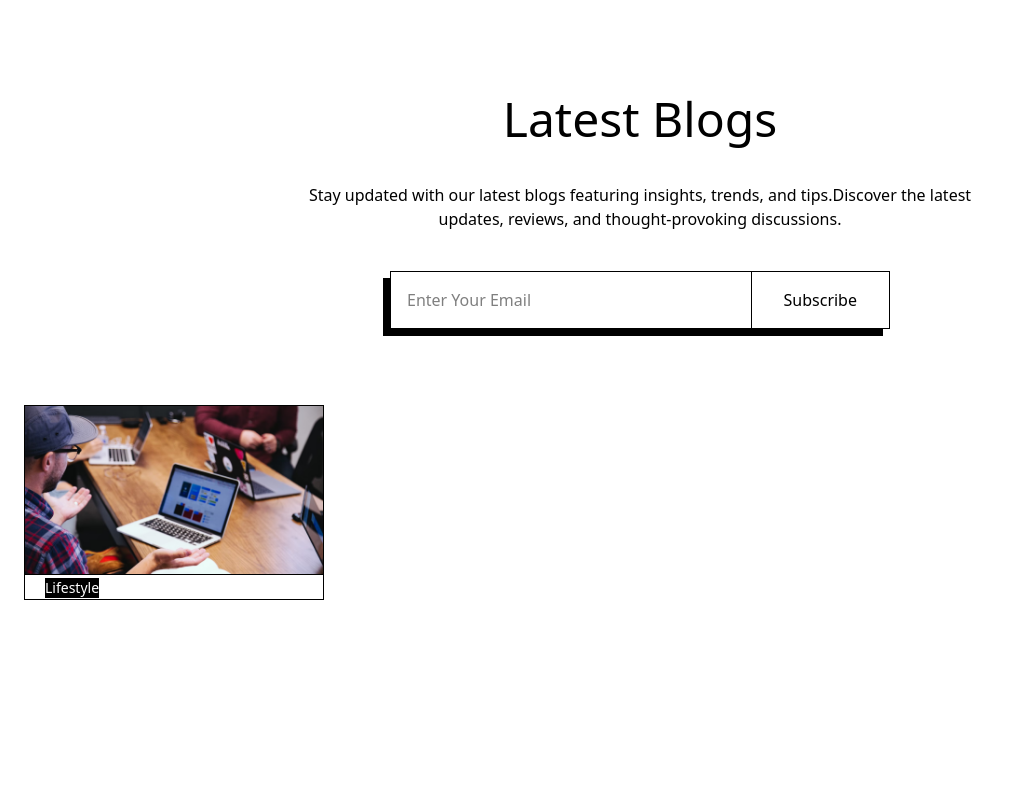
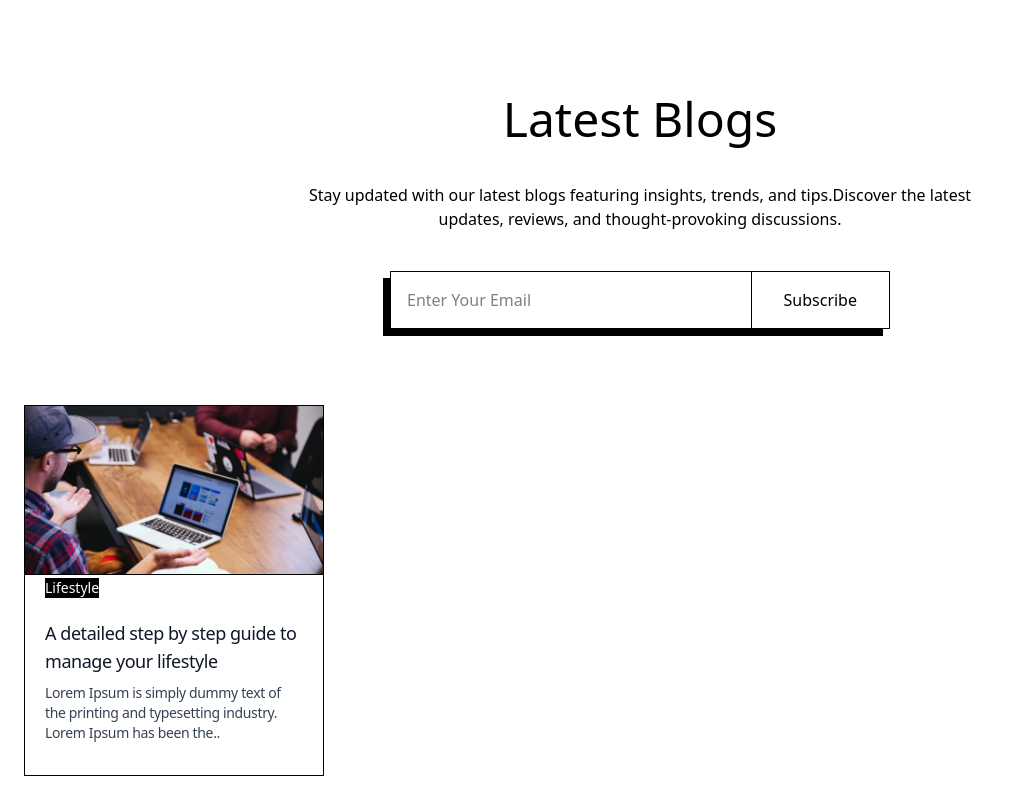
Before and after one commit to nadunthilina/-Full-Stack-Blog-App, a Next.js app in the folder next-blog-app/: page / in a window 1280 px wide. Shown: the part 457-1257 px from the top of the page, without its empty margins (0-1010 px from the left). Before the commit the page ends 1081 px from the top, so only its background shows below. Built offline with nearby package versions, Linux system fonts and the light colour scheme.

Commit message:
add blog description

```diff
--- a/next-blog-app/Components/BlogItem.jsx
+++ b/next-blog-app/Components/BlogItem.jsx
@@ -8,7 +8,10 @@ export default function BlogItem() {
     <div className="max-w-[330px] sm:max-w-[300px] bg-white border border-black">
       <Image src={blog_data[0].image} alt="" width={400} height={400} className="border-b border-black" />
       <p className="ml-5 mt-5vpx-1 inline-block bg-black text-white text-sm">{blog_data[0].category}</p>
-
+      <div className="p-5">
+        <h5 className="mb-2 text-lg font-medium tracking-tight text-gray-900">{blog_data[0].title}</h5>
+        <p className="mb-3 text-sm tracking-tight text-gray-700">{blog_data[0].description}</p>
+      </div>
     </div>
   );
 }
```
